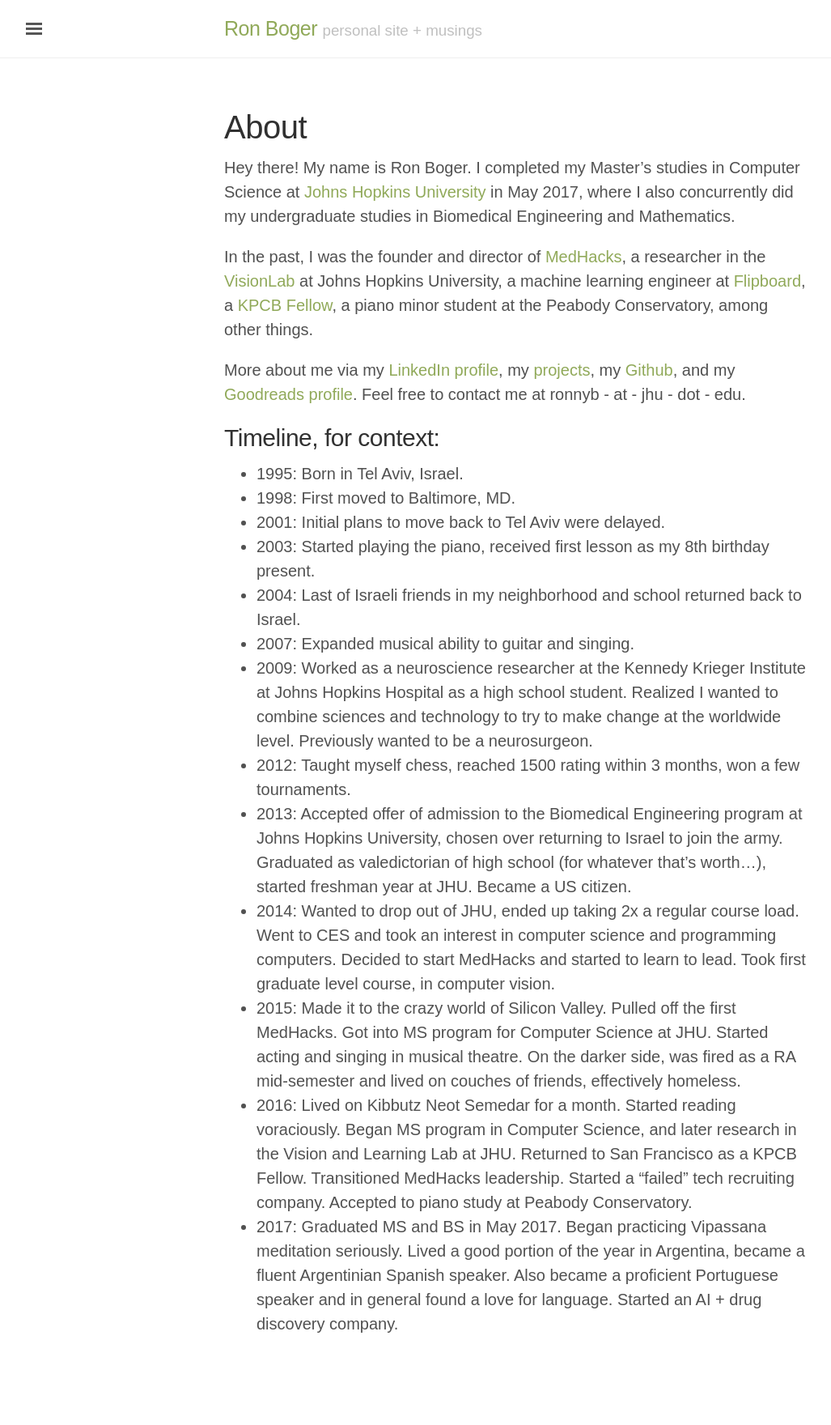
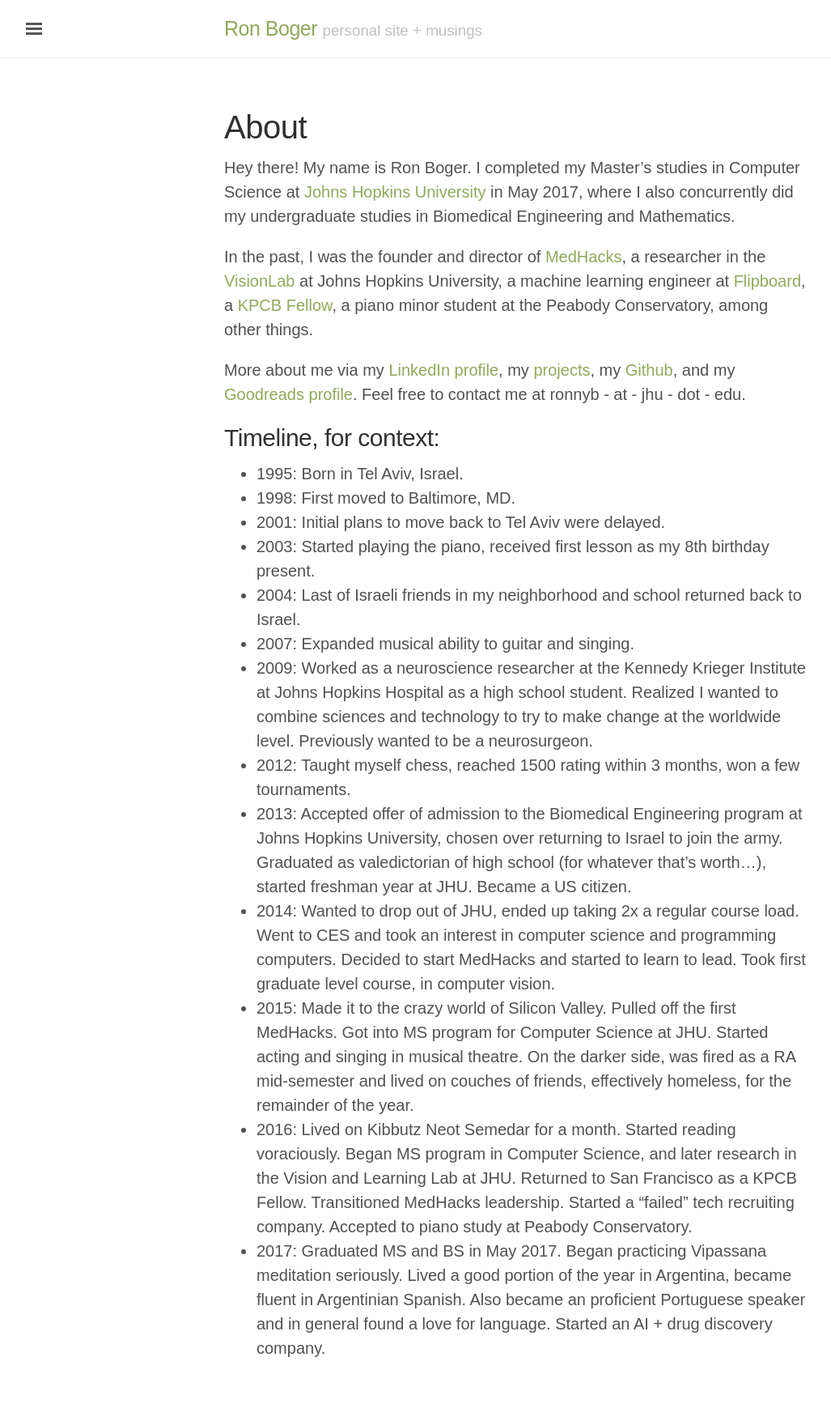
Before and after one commit to ronboger/ronboger.github.io, a Jekyll site: the page built from about.md, in a window 1280 px wide. Shown: the whole page at 81% size, without its empty margins (3-1030 px from the left). Built offline with Jekyll 4.4.1, drawn with Linux system fonts in a browser that asks for light colours; before the commit the page ends 1730 px from its top, so only the background shows below that.

Commit message:
more about

```diff
--- a/about.md
+++ b/about.md
@@ -24,6 +24,6 @@ More about me via my [LinkedIn profile](http://www.linkedin.com/in/ronboger), my
 - 2012: Taught myself chess, reached 1500 rating within 3 months, won a few tournaments.
 - 2013: Accepted offer of admission to the Biomedical Engineering program at Johns Hopkins University, chosen over returning to Israel to join the army. Graduated as valedictorian of high school (for whatever that's worth...), started freshman year at JHU. Became a US citizen.
 - 2014: Wanted to drop out of JHU, ended up taking 2x a regular course load. Went to CES and took an interest in computer science and programming computers. Decided to start MedHacks and started to learn to lead. Took first graduate level course, in computer vision.
-- 2015: Made it to the crazy world of Silicon Valley. Pulled off the first MedHacks. Got into MS program for Computer Science at JHU. Started acting and singing in musical theatre. On the darker side, was fired as a RA mid-semester and lived on couches of friends, effectively homeless.
+- 2015: Made it to the crazy world of Silicon Valley. Pulled off the first MedHacks. Got into MS program for Computer Science at JHU. Started acting and singing in musical theatre. On the darker side, was fired as a RA mid-semester and lived on couches of friends, effectively homeless, for the remainder of the year.
 - 2016: Lived on Kibbutz Neot Semedar for a month. Started reading voraciously. Began MS program in Computer Science, and later research in the Vision and Learning Lab at JHU. Returned to San Francisco as a KPCB Fellow. Transitioned MedHacks leadership. Started a "failed" tech recruiting company. Accepted to piano study at Peabody Conservatory.
-- 2017: Graduated MS and BS in May 2017. Began practicing Vipassana meditation seriously. Lived a good portion of the year in Argentina, became a fluent Argentinian Spanish speaker. Also became a proficient Portuguese speaker and in general found a love for language. Started an AI + drug discovery company.
+- 2017: Graduated MS and BS in May 2017. Began practicing Vipassana meditation seriously. Lived a good portion of the year in Argentina, became fluent in Argentinian Spanish. Also became an proficient Portuguese speaker and in general found a love for language. Started an AI + drug discovery company.
```
